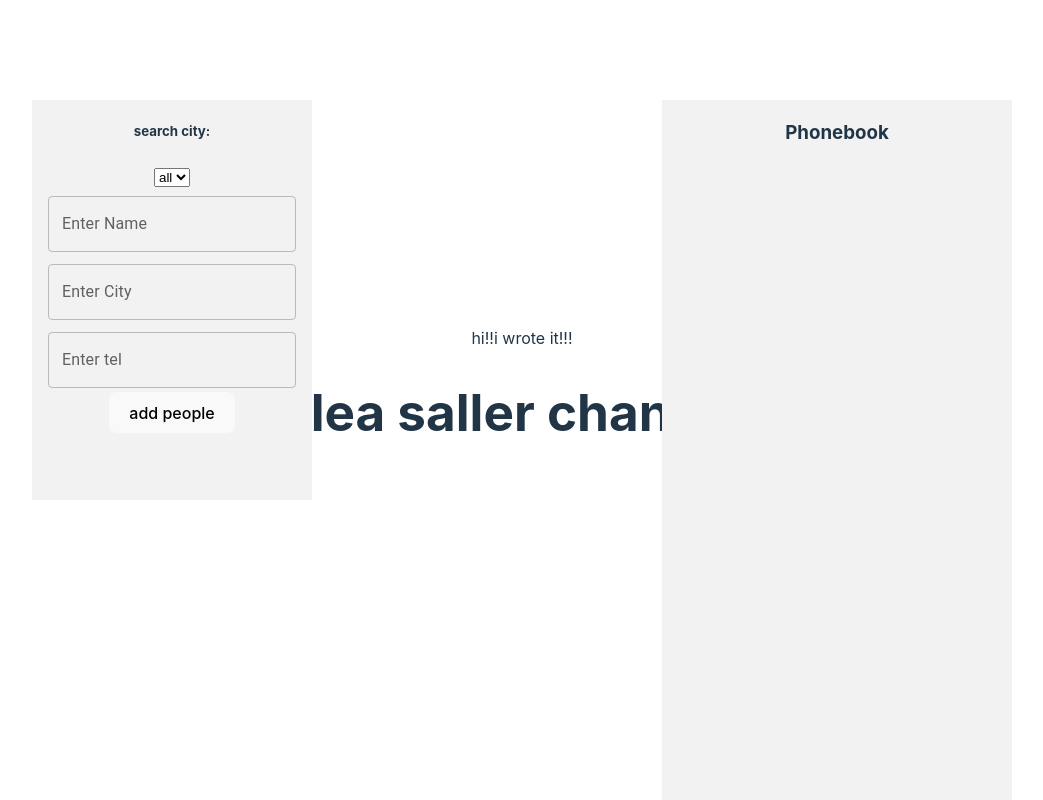
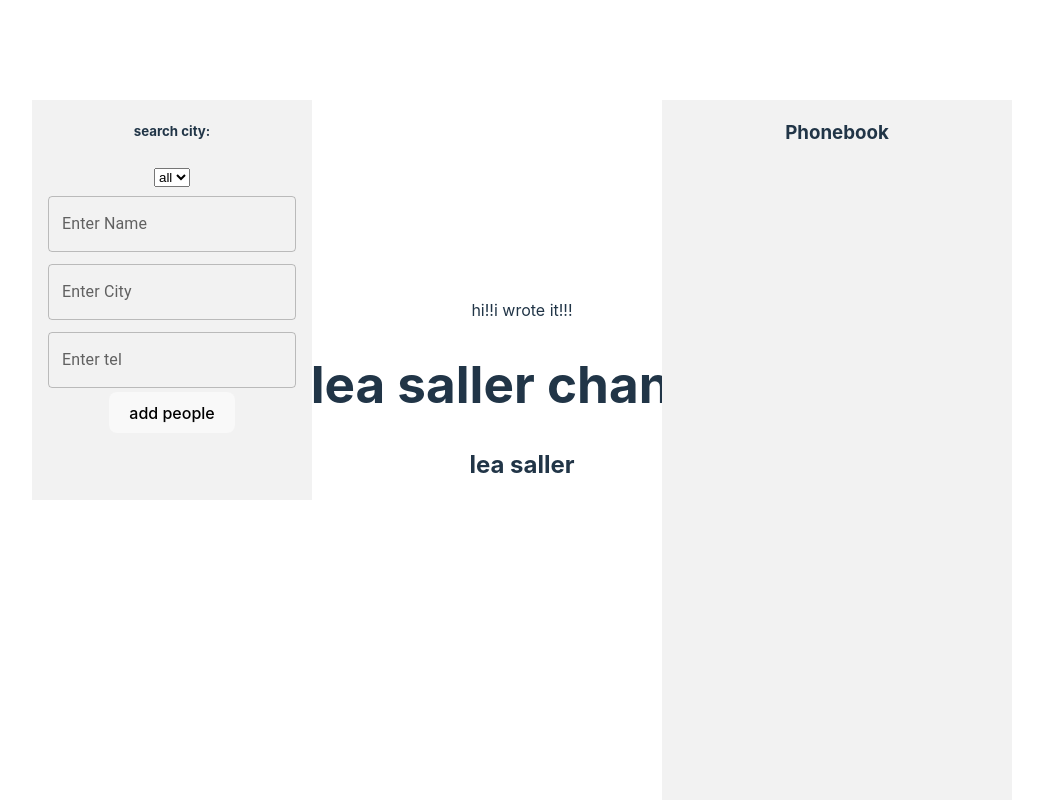
Before and after one commit to Chani1994/workWithFriends, a React (Vite) app: page / in a window 1280 px wide. Shown: the whole page, without its empty margins (118-1161 px from the left). Built offline with nearby package versions, Linux system fonts and the light colour scheme.

Commit message:
lea-Saler

```diff
--- a/src/App.jsx
+++ b/src/App.jsx
@@ -11,6 +11,7 @@ function App() {
      <>
      hi!!i wrote it!!!
      <h1>lea saller change</h1>
+     <h2>lea saller</h2>
      <ListPeople/>
       <AddPeople/>
 
```
